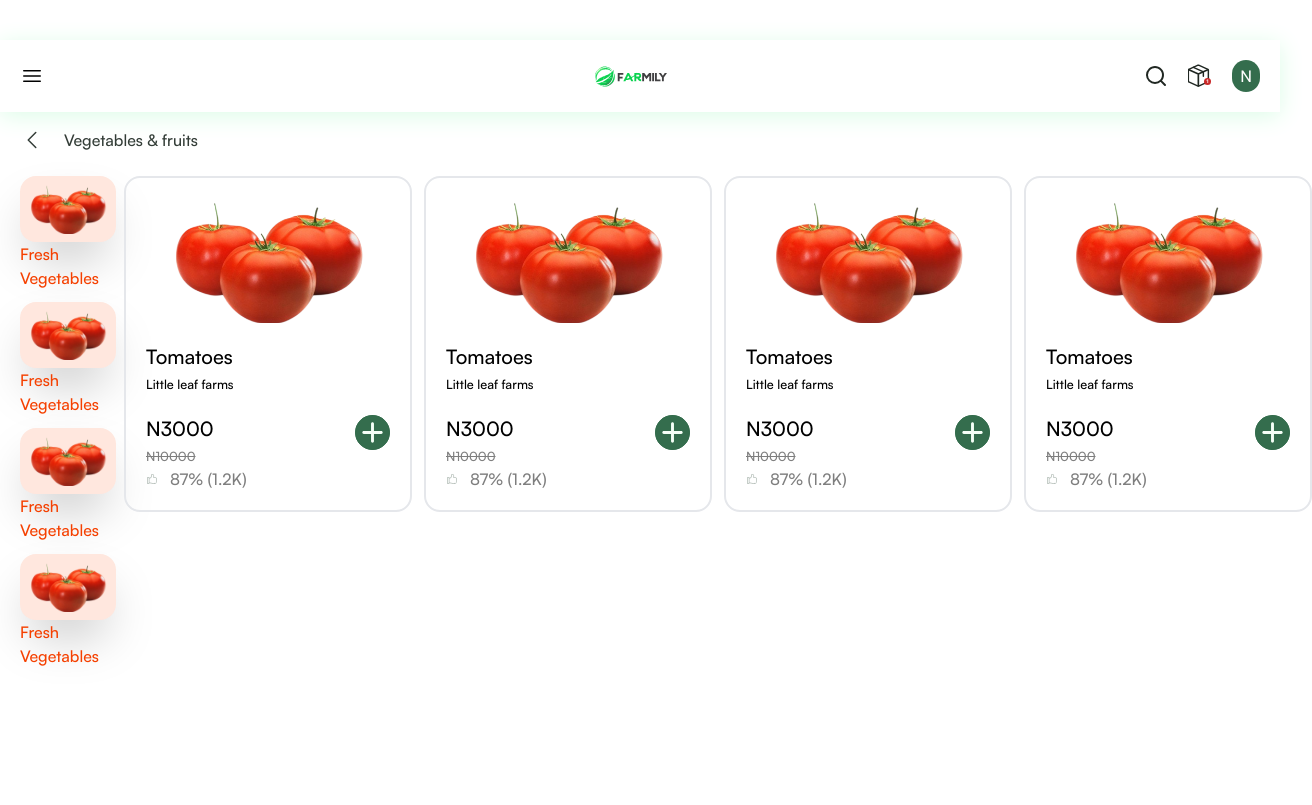
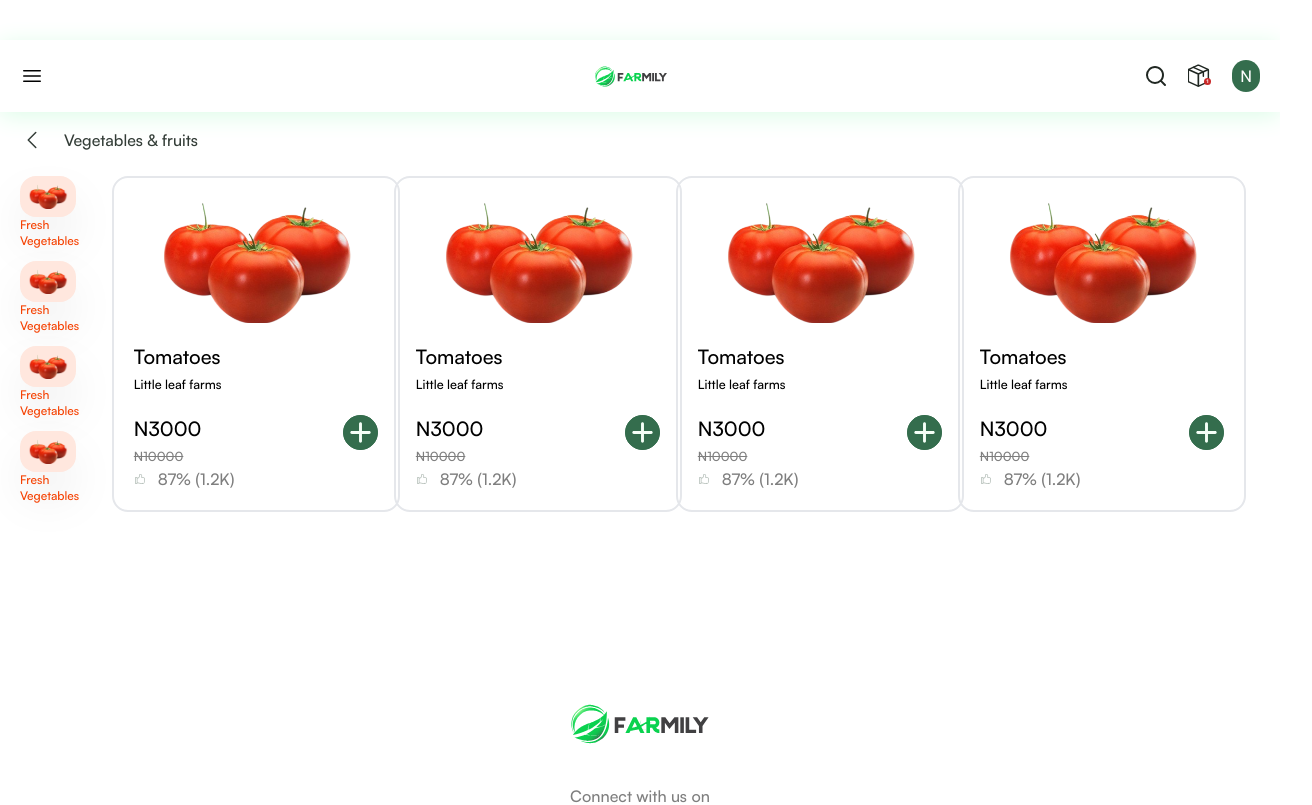
Before and after one commit to ebenezer-code/farmilyTask, a Next.js app: page /market in a window 1280 px wide. Shown: the top 805 px of the page, 1312 px wide, since content can reach past the window. Built offline with nearby package versions, Linux system fonts and the light colour scheme.

Commit message:
fix: product width

```diff
--- a/src/app/components/Product.tsx
+++ b/src/app/components/Product.tsx
@@ -4,7 +4,7 @@ import { Like, AddButton, Facebook } from "../icons";
 
 const Product = () => {
   return (
-    <div className="w-72 h-[21rem] rounded-2xl border-2 -opacity-50 p-5">
+    <div className="w-48 md:w-72 h-[21rem] rounded-2xl border-2 -opacity-50 p-5">
       <Image
         src="/images/products/tomato.png"
         alt=""
--- a/src/app/components/SideNav.tsx
+++ b/src/app/components/SideNav.tsx
@@ -4,16 +4,16 @@ import Image from "next/image";
 const SideNav = () => {
   return (
     <div>
-      <article className="w-24 bg-[#FFE7DE] rounded-2xl p-2 shadow-2xl">
+      <article className="w-fit bg-[#FFE7DE] rounded-2xl p-2 shadow-2xl">
         <Image
           src="/images/products/tomato.png"
           alt=""
-          width={100}
-          height={100}
+          width={40}
+          height={40}
           className="mx-auto"
         />
       </article>
-      <p className="text-[#F54000]">Fresh Vegetables</p>
+      <p className="text-xs text-[#F54000] w-1/2">Fresh Vegetables</p>
     </div>
   );
 };
--- a/src/app/market/page.tsx
+++ b/src/app/market/page.tsx
@@ -37,7 +37,7 @@ const Market = () => {
           <BackArrow /> <span>Vegetables & fruits</span>
         </p>
 
-        <article className="mt-20 flex gap-2">
+        <article className="mt-20 flex">
           <div className="flex flex-col gap-3">
             <SideNav />
             <SideNav />
@@ -45,7 +45,7 @@ const Market = () => {
             <SideNav />
           </div>
 
-          <div className="flex gap-3">
+          <div className="grid grid-cols-2 md:grid-cols-4 gap-3 w-[90%]">
             <Product />
             <Product />
             <Product />
```
